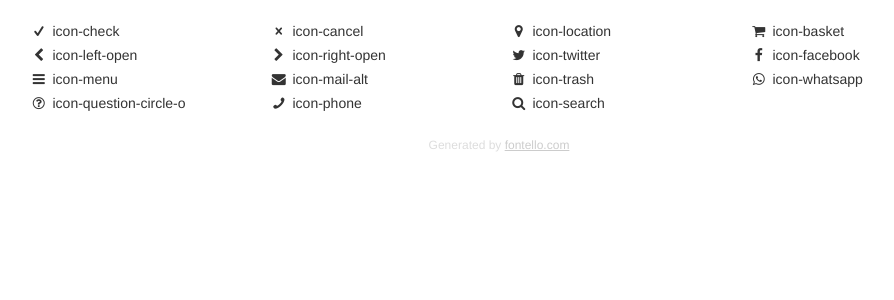
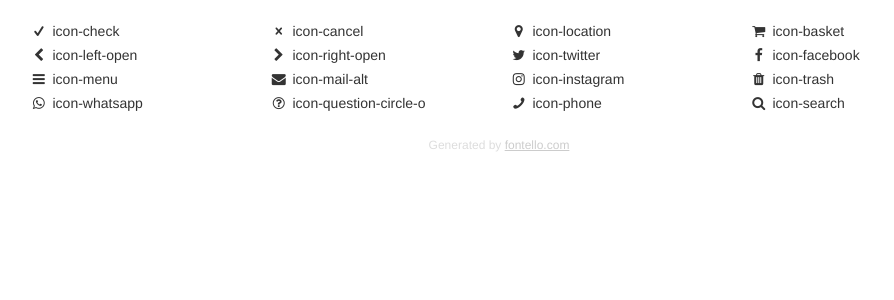
Before and after one commit to skergoat/clown, a PHP site: page /assets/fonts/fontello/demo.html in a window 1280 px wide. Shown: the part 71-371 px from the top of the page, without its empty margins (141-1035 px from the left). Run offline with PHP 8.4, Linux system fonts and the light colour scheme.

Commit message:
fontello encore

```diff
--- a/assets/fonts/fontello/css/fontello-codes.css
+++ b/assets/fonts/fontello/css/fontello-codes.css
@@ -11,6 +11,7 @@
 .icon-facebook:before { content: '\f09a'; } /* '' */
 .icon-menu:before { content: '\f0c9'; } /* '' */
 .icon-mail-alt:before { content: '\f0e0'; } /* '' */
+.icon-instagram:before { content: '\f16d'; } /* '' */
 .icon-trash:before { content: '\f1f8'; } /* '' */
 .icon-whatsapp:before { content: '\f232'; } /* '' */
 .icon-question-circle-o:before { content: '\f29c'; } /* '' */
--- a/assets/fonts/fontello/css/fontello-ie7-codes.css
+++ b/assets/fonts/fontello/css/fontello-ie7-codes.css
@@ -9,6 +9,7 @@
 .icon-facebook { *zoom: expression( this.runtimeStyle['zoom'] = '1', this.innerHTML = '&#xf09a;&nbsp;'); }
 .icon-menu { *zoom: expression( this.runtimeStyle['zoom'] = '1', this.innerHTML = '&#xf0c9;&nbsp;'); }
 .icon-mail-alt { *zoom: expression( this.runtimeStyle['zoom'] = '1', this.innerHTML = '&#xf0e0;&nbsp;'); }
+.icon-instagram { *zoom: expression( this.runtimeStyle['zoom'] = '1', this.innerHTML = '&#xf16d;&nbsp;'); }
 .icon-trash { *zoom: expression( this.runtimeStyle['zoom'] = '1', this.innerHTML = '&#xf1f8;&nbsp;'); }
 .icon-whatsapp { *zoom: expression( this.runtimeStyle['zoom'] = '1', this.innerHTML = '&#xf232;&nbsp;'); }
 .icon-question-circle-o { *zoom: expression( this.runtimeStyle['zoom'] = '1', this.innerHTML = '&#xf29c;&nbsp;'); }
--- a/assets/fonts/fontello/css/fontello-ie7.css
+++ b/assets/fonts/fontello/css/fontello-ie7.css
@@ -20,6 +20,7 @@
 .icon-facebook { *zoom: expression( this.runtimeStyle['zoom'] = '1', this.innerHTML = '&#xf09a;&nbsp;'); }
 .icon-menu { *zoom: expression( this.runtimeStyle['zoom'] = '1', this.innerHTML = '&#xf0c9;&nbsp;'); }
 .icon-mail-alt { *zoom: expression( this.runtimeStyle['zoom'] = '1', this.innerHTML = '&#xf0e0;&nbsp;'); }
+.icon-instagram { *zoom: expression( this.runtimeStyle['zoom'] = '1', this.innerHTML = '&#xf16d;&nbsp;'); }
 .icon-trash { *zoom: expression( this.runtimeStyle['zoom'] = '1', this.innerHTML = '&#xf1f8;&nbsp;'); }
 .icon-whatsapp { *zoom: expression( this.runtimeStyle['zoom'] = '1', this.innerHTML = '&#xf232;&nbsp;'); }
 .icon-question-circle-o { *zoom: expression( this.runtimeStyle['zoom'] = '1', this.innerHTML = '&#xf29c;&nbsp;'); }
--- a/assets/fonts/fontello/demo.html
+++ b/assets/fonts/fontello/demo.html
@@ -229,11 +229,11 @@ body {
 }
 @font-face {
       font-family: 'fontello';
-      src: url('./font/fontello.eot?71359767');
-      src: url('./font/fontello.eot?71359767#iefix') format('embedded-opentype'),
-           url('./font/fontello.woff?71359767') format('woff'),
-           url('./font/fontello.ttf?71359767') format('truetype'),
-           url('./font/fontello.svg?71359767#fontello') format('svg');
+      src: url('./font/fontello.eot?58686757');
+      src: url('./font/fontello.eot?58686757#iefix') format('embedded-opentype'),
+           url('./font/fontello.woff?58686757') format('woff'),
+           url('./font/fontello.ttf?58686757') format('truetype'),
+           url('./font/fontello.svg?58686757#fontello') format('svg');
       font-weight: normal;
       font-style: normal;
     }
@@ -312,10 +312,11 @@ body {
       <div class="row">
         <div class="the-icons span3" title="Code: 0xf0c9"><i class="demo-icon icon-menu">&#xf0c9;</i> <span class="i-name">icon-menu</span><span class="i-code">0xf0c9</span></div>
         <div class="the-icons span3" title="Code: 0xf0e0"><i class="demo-icon icon-mail-alt">&#xf0e0;</i> <span class="i-name">icon-mail-alt</span><span class="i-code">0xf0e0</span></div>
+        <div class="the-icons span3" title="Code: 0xf16d"><i class="demo-icon icon-instagram">&#xf16d;</i> <span class="i-name">icon-instagram</span><span class="i-code">0xf16d</span></div>
         <div class="the-icons span3" title="Code: 0xf1f8"><i class="demo-icon icon-trash">&#xf1f8;</i> <span class="i-name">icon-trash</span><span class="i-code">0xf1f8</span></div>
-        <div class="the-icons span3" title="Code: 0xf232"><i class="demo-icon icon-whatsapp">&#xf232;</i> <span class="i-name">icon-whatsapp</span><span class="i-code">0xf232</span></div>
       </div>
       <div class="row">
+        <div class="the-icons span3" title="Code: 0xf232"><i class="demo-icon icon-whatsapp">&#xf232;</i> <span class="i-name">icon-whatsapp</span><span class="i-code">0xf232</span></div>
         <div class="the-icons span3" title="Code: 0xf29c"><i class="demo-icon icon-question-circle-o">&#xf29c;</i> <span class="i-name">icon-question-circle-o</span><span class="i-code">0xf29c</span></div>
         <div class="the-icons span3" title="Code: 0x1f4de"><i class="demo-icon icon-phone">&#x1f4de;</i> <span class="i-name">icon-phone</span><span class="i-code">0x1f4de</span></div>
         <div class="the-icons span3" title="Code: 0x1f50d"><i class="demo-icon icon-search">&#x1f50d;</i> <span class="i-name">icon-search</span><span class="i-code">0x1f50d</span></div>
```
Also changed, not shown: assets/fonts/fontello/config.json (+9 -3 lines), assets/fonts/fontello/css/fontello.css (+8 -7 lines), assets/fonts/fontello/css/fontello-embedded.css, assets/fonts/fontello/font/fontello.ttf, assets/fonts/fontello/font/fontello.woff, assets/fonts/fontello/font/fontello.woff2, 2 other files.
